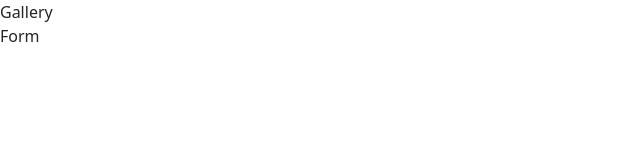
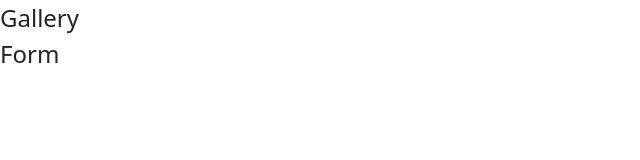
Before and after one commit to AlexandraKhalimon/goit-js-hw-09, a website built with Vite: page src/index.html in a window 1280 px wide. Shown: the whole page, without its empty margins (0-640 px from the left). Built offline with nearby package versions, Linux system fonts and the light colour scheme.

Commit message:
Update styles

```diff
--- a/src/css/styles.css
+++ b/src/css/styles.css
@@ -16,3 +16,11 @@
 @import url('./badges.css');
 @import url('./back-link.css');
 @import url('./footer.css');
+
+
+ul a {
+  font-size: 24px;
+  line-height: 1.5;
+  font-weight: 400;
+  color: #242424;
+}
```
